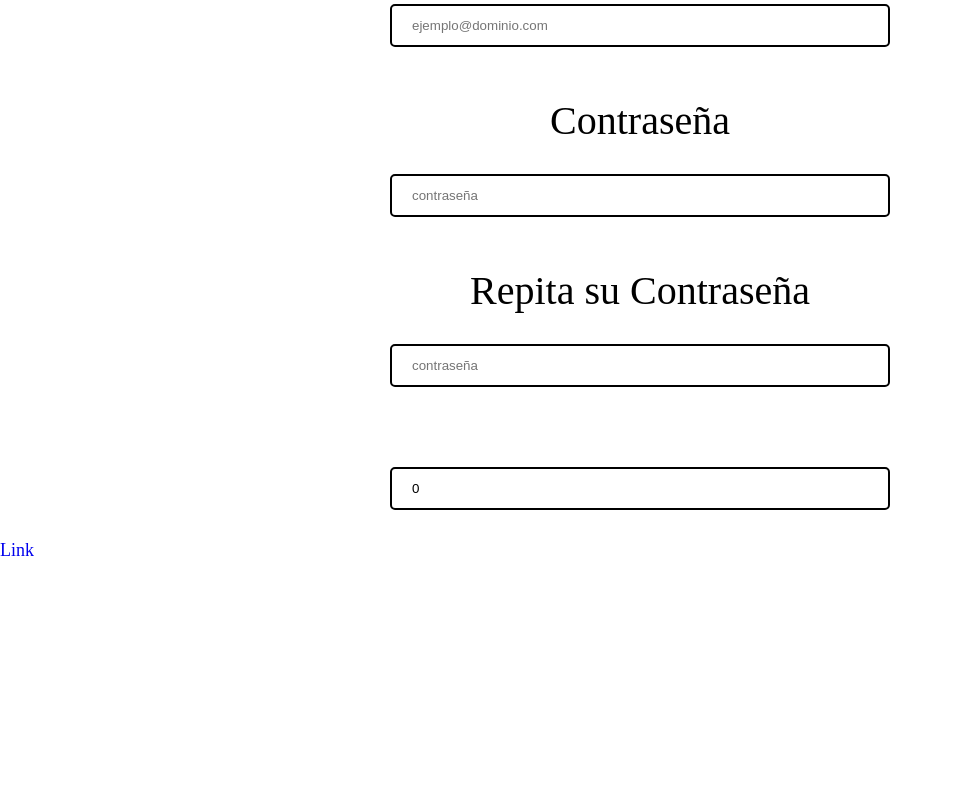
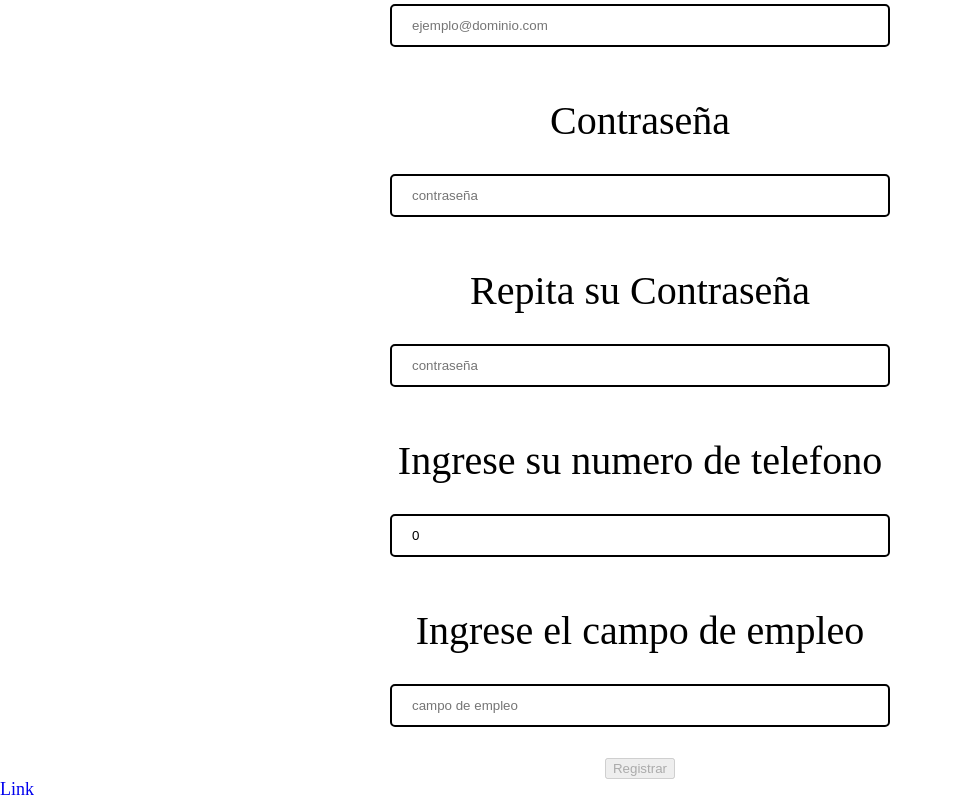
Before and after one commit to Braianlpe333/Ing.Soft3, an Angular app in the folder solveitFront/: page /regitro in a window 1280 px wide. Shown: the part 533-1333 px from the top of the page, without its empty margins (0-953 px from the left). Before the commit the page ends 1094 px from the top, so only its background shows below. Built offline with nearby package versions, Linux system fonts and the light colour scheme.

Commit message:
cambiosss

```diff
--- a/solveitFront/src/app/registro/registro.component.css
+++ b/solveitFront/src/app/registro/registro.component.css
@@ -26,3 +26,9 @@ label{
   margin-top: 20px;
 
 }
+.error{
+  text-align: left;
+  font-weight: 100;
+  font-size: 15px;
+  background-color: red;
+}
--- a/solveitFront/src/app/registro/registro.component.html
+++ b/solveitFront/src/app/registro/registro.component.html
@@ -1,7 +1,8 @@
-<form novalidate [formGroup]="user">
+<form novalidate [formGroup]="user" (ngSubmit)="subtmit(user)" >
   <label>
     <span>Nombre completo</span>
     <input type="text" placeholder="nombre completo" formControlName="name">
+    <div class="error" *ngIf="user.get('name')?.hasError('required') && user.get('name')?.touched">Nombre de usuario vacio</div>
   </label>
   <label>
     <span>Apellidos completos</span>
@@ -14,14 +15,22 @@
   <label>
     <span>Contraseña</span>
     <input type="password" placeholder="contraseña" formControlName="password">
-    <p class="erro" *ngIf="user.get('name').hasError('required') && user.get('name').touched"></p>
+
   </label>
   <label>
     <span>Repita su Contraseña</span>
     <input type="password" placeholder="contraseña" formControlName="passwordRepeat">
   </label>
   <label>
+    <span>Ingrese su numero de telefono</span>
     <input type="number" placeholder="1234567" formControlName="phoneNumber">
   </label>
+  <label>
+    <span>Ingrese el campo de empleo</span>
+    <input type="text" placeholder="campo de empleo" formControlName="employmentField">
+  </label>
+  <div>
+    <button class="registro" type="submit" [disabled]="user.invalid">Registrar</button>
+  </div>
 </form>
 <a routerLink="/publication/create" routerLinkActive="active">Link</a>
--- a/solveitFront/src/app/registro/registro.component.ts
+++ b/solveitFront/src/app/registro/registro.component.ts
@@ -1,6 +1,7 @@
 
 import { Component, OnInit } from '@angular/core';
 import { FormControl, FormGroup, FormBuilder, Validators } from '@angular/forms';
+import {HttpClient} from '@angular/common/http'
 export interface User{
   name :string;
   lastName: string;
@@ -33,4 +34,26 @@ export class RegistroComponent implements OnInit {
     });
   }
 
+
+
+
+  constructor(private http:HttpClient){}
+  subtmit(user: any){
+    const token = 'eyJhbGciOiJIUzI1NiJ9.eyJzdWIiOiJob2xhIiwiaWF0IjoxNjg0OTc5NDgxLCJleHAiOjE2ODUwMTU0ODF9.6YTeMKYU0o2ggcjlrrW_7ofrT9bZRiRRDU9vVNm4aTA'
+    const headers = { 'Authorization': 'Bearer '+token}
+    var body1 = {name:"",surname:"",email:"",password:"",phone:"",employmentField:""}
+    body1.name =  user.name;
+    body1.surname = user.lastName;
+    body1.email = user.email;
+    body1.password = user.password;
+    body1.phone = user.phone;
+    body1.employmentField = user.employmentField;
+    let response = this.http.post<any>("/api/v1/rest/user", body1, {headers})
+
+    var body2 = {username:"", password:""}
+    body2.username = user.email;
+    body2.password = user.password;
+    let response2 = this.http.post<any>("/api/v1/rest/user", body1, {headers})
+  }
+
 }
```
